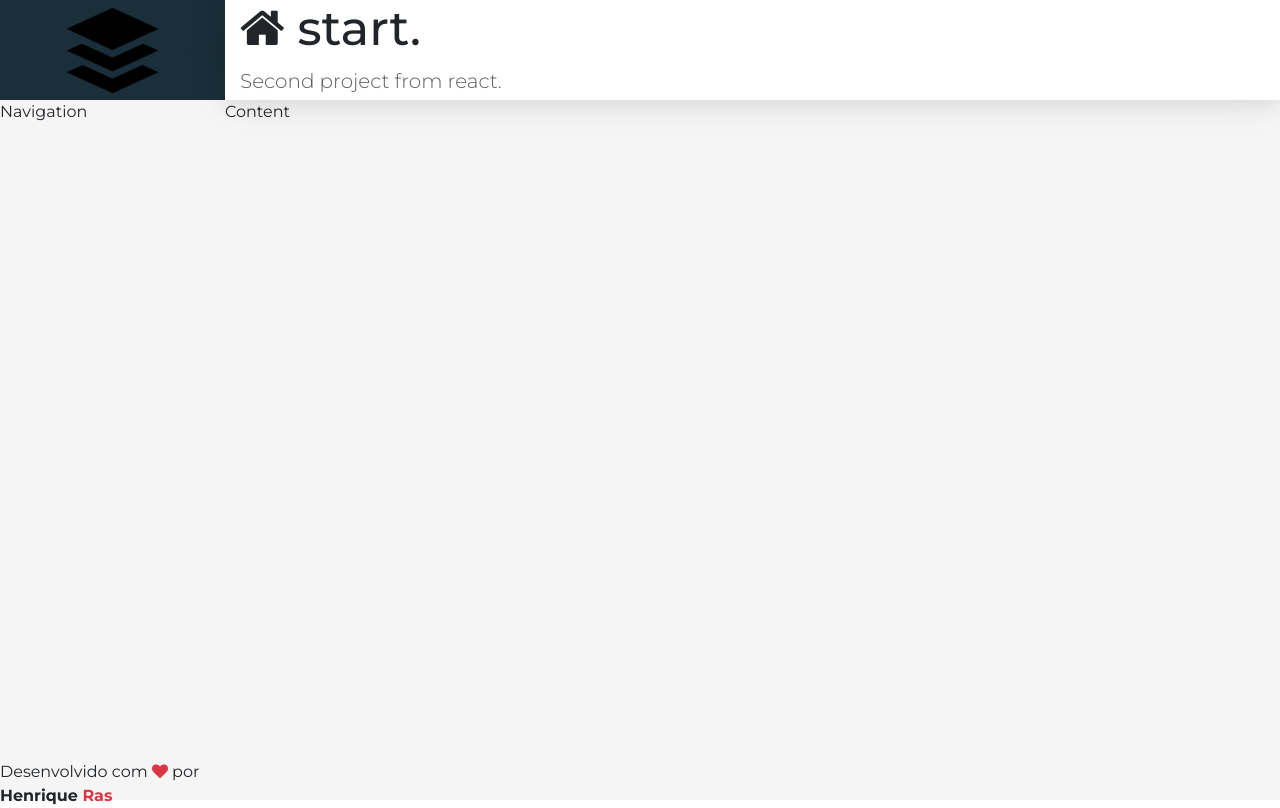
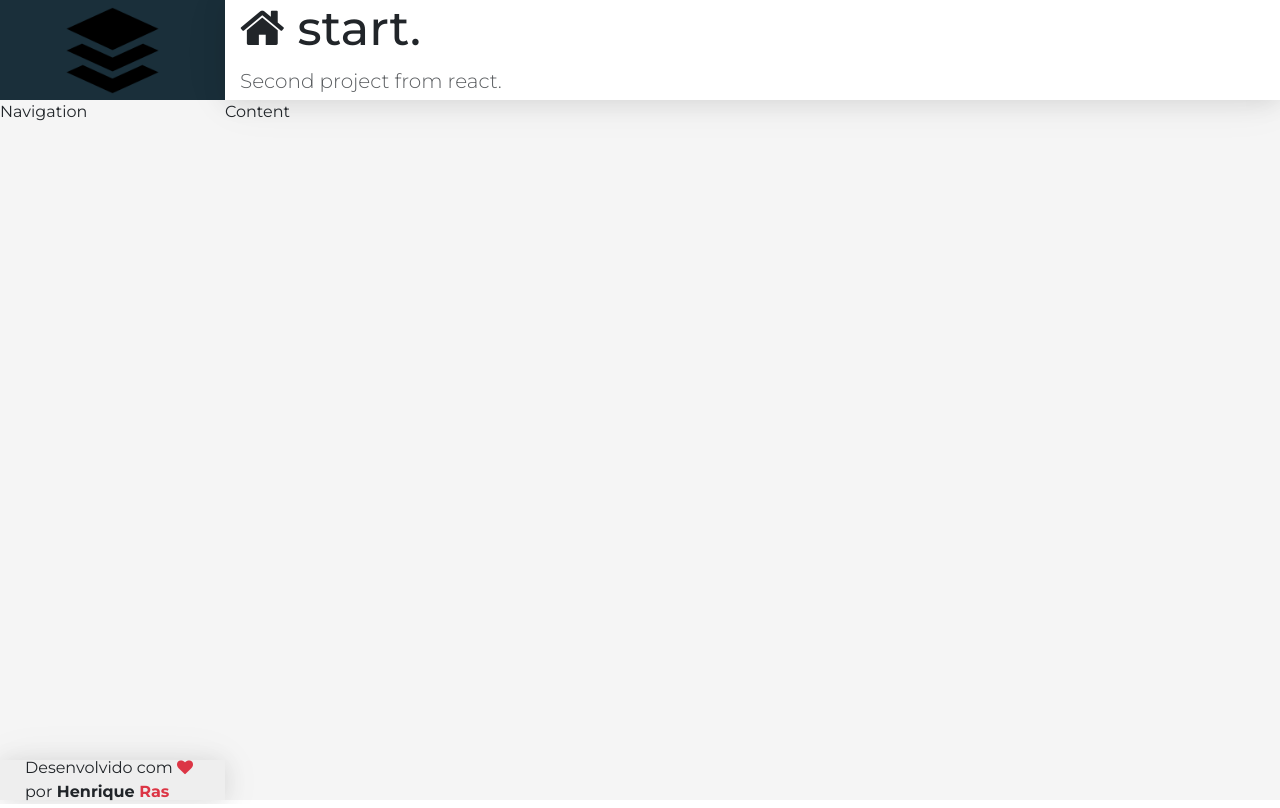
Before and after one commit to HenriqueRas1/crud-react, a React (Create React App) app in the folder frontend/frontend/: page / in a window 1280 px wide. Built offline with nearby package versions, Linux system fonts and the light colour scheme.

Commit message:
feat: footer css

```diff
--- a/frontend/frontend/src/components/template/Footer.css
+++ b/frontend/frontend/src/components/template/Footer.css
@@ -0,0 +1,8 @@
+footer.footer {
+    display: flex;
+    align-items: center;
+    justify-content: flex-end;
+    padding: 0 25px;
+    background-color: #eeeeee;
+    box-shadow: var(--shadow);
+}
```
